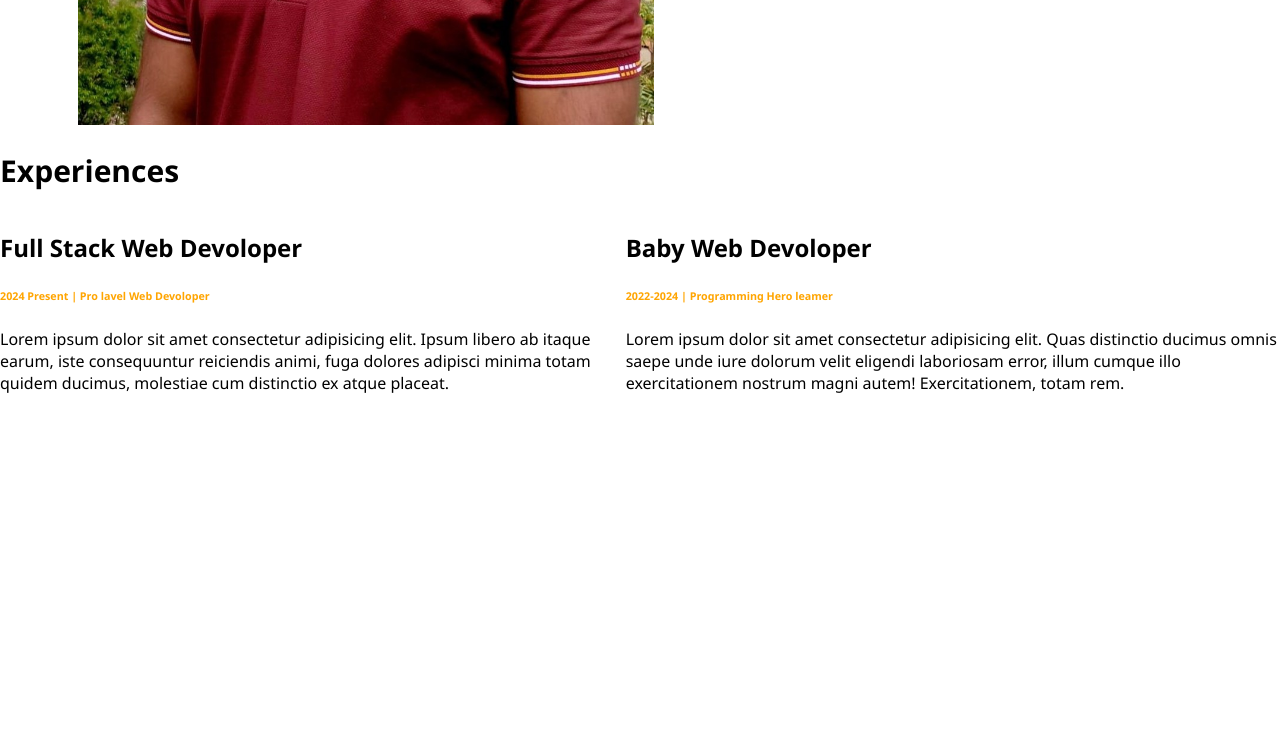
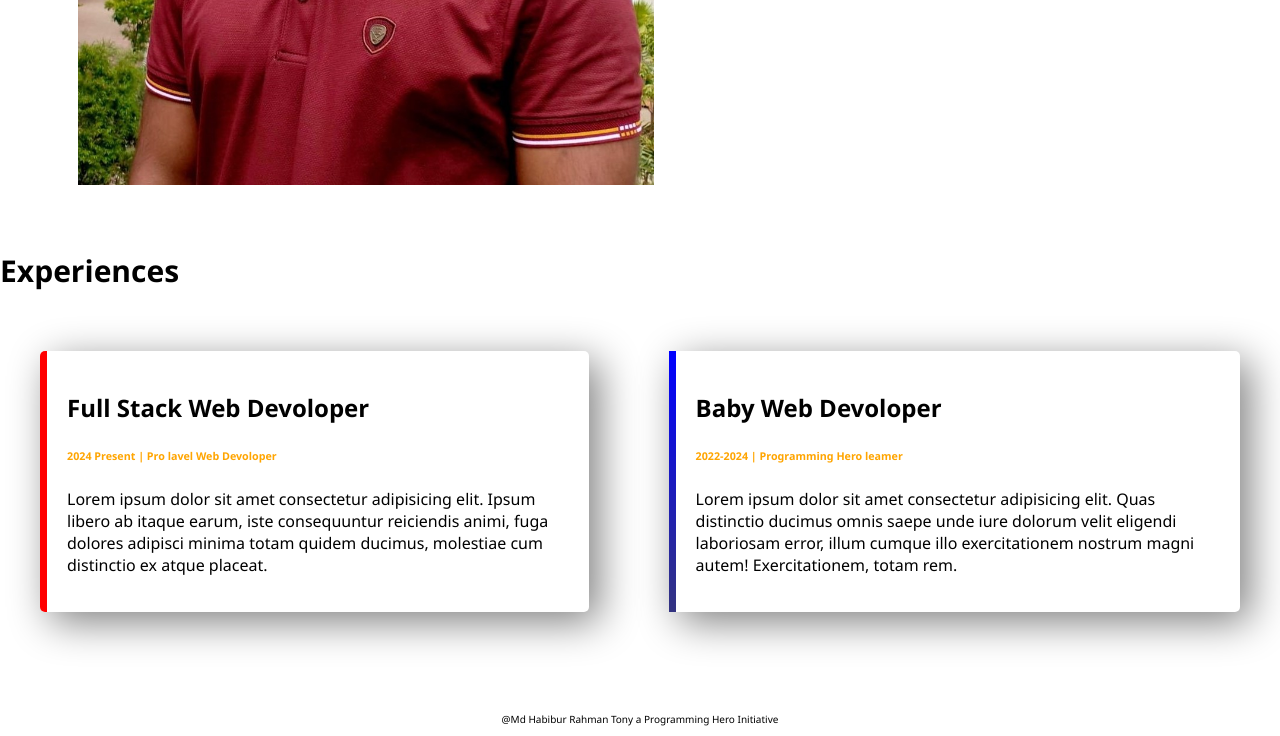
Before and after one commit to mdhabib51417/second-project, a plain HTML site: page index.html in a window 1280 px wide. Shown: the part 1211-1947 px from the top of the page. Before the commit the page ends 1641 px from the top, so only its background shows below. Drawn offline with Linux system fonts and the light colour scheme.

Commit message:
finishing code

```diff
--- a/index.html
+++ b/index.html
@@ -7,8 +7,9 @@
     <link rel="stylesheet" href="style.css">
 </head>
 <body>
+    <h1></h1>
     <section class="top-banner">
-        <div class="half-width">
+        <div>
                <h1>Welcome to <br>
                 <span class="orange-color">Web devoloper</span> world</h1>
         <h4>Build climber and train stoper</h4>
@@ -21,7 +22,7 @@
              <a class="button" target="_blank" href="https://mdhabib51417.github.io/frist-project/?fbclid=IwAR1X1cfFsOuOeGfMVDhgDkBouayrabRKnJIR7Sl83WbYP2TbBGq4bfVHjdI">HIRE ME</a>
         </div>
 
-        <div class="half-width">
+        <div>
              <img class="hafe-width-image" src="image/img_123.jpg" alt="image is not found">
         </div>
     </section>
@@ -47,18 +48,22 @@
     <h1>Experiences</h1>
     <section class="top-banner">
 
-        <div class="half-width">
+          <div class="full-stack">
               <h2>Full Stack Web Devoloper</h2>
                <h6 class="orange-color">2024 Present | Pro lavel Web Devoloper</h6>
                <p>Lorem ipsum dolor sit amet consectetur adipisicing elit. Ipsum libero ab itaque earum, iste consequuntur reiciendis animi, fuga dolores adipisci minima totam quidem ducimus, molestiae cum distinctio ex atque placeat.</p>
           </div>
-        <div class="half-width">
+
+          <div class="baby-web full-stack">
                <h2>Baby Web Devoloper</h2>
                <h6 class="orange-color">2022-2024 | Programming Hero leamer</h6>
                <p>Lorem ipsum dolor sit amet consectetur adipisicing elit. Quas distinctio ducimus omnis saepe unde iure dolorum velit eligendi laboriosam error, illum cumque illo exercitationem nostrum magni autem! Exercitationem, totam rem.</p>
           </div>
 
     </section>
+    <footer>
+        <p>@Md Habibur Rahman Tony a Programming Hero Initiative</p>
+    </footer>
 
 </body>
 </html>
--- a/style.css
+++ b/style.css
@@ -21,7 +21,7 @@ h4{
     border-radius: 7px;
 }
 .top-banner,.about-section{
-    margin-bottom: 20px;
+    margin-bottom: 60px;
     display: flex;
     justify-content: space-around;
     align-items: center;
@@ -30,4 +30,19 @@ h4{
 .about-image{
     width: 45%;
 }
-.
+.full-stack{
+    margin: 40px;
+    padding: 20px;
+   box-shadow: 10px 10px 40px gray;
+   border-radius: 5px;
+    border-left: 7px solid red ;
+
+    }
+.baby-web{
+    border-left: 7px solid;
+    border-image: linear-gradient(180deg,blue,rgb(52, 52, 128));
+    border-image-slice: 1;}
+    footer{
+        text-align: center;
+        font-size: 10px;
+    }
```
Lines whose indentation alone changed are shown as unchanged.
